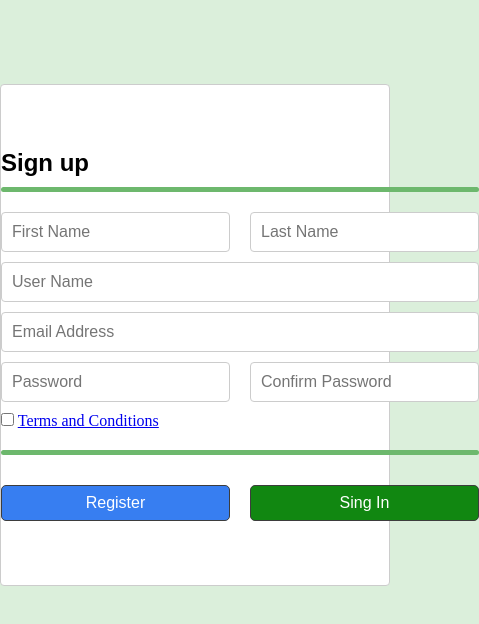
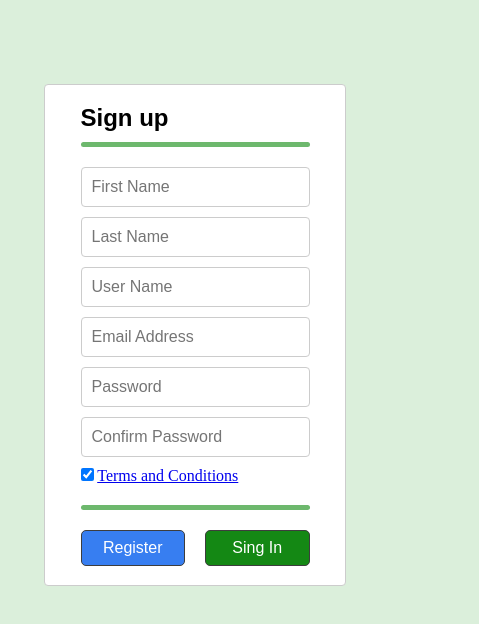
Before and after one commit to rhmadeira/formulario-sing-up, a plain HTML site: page index.html in a window 390 px wide. Shown: the whole page, 479 px wide, since content can reach past the window. Drawn offline with Linux system fonts and the light colour scheme.

Commit message:
Responsivo e add :hover

```diff
--- a/css/style.css
+++ b/css/style.css
@@ -42,6 +42,11 @@ form input{
   border: 1px solid #ccc;
   font-size: 1rem;
   font-family: Arial, Helvetica, sans-serif;
+  transition: 0.4s;
+
+}
+form input:hover{
+  border: 1px solid rgb(57, 57, 57);
 }
 .names,
 .password{
@@ -58,15 +63,13 @@ form input{
   border-radius: 5px;
   margin: 20px 0;
 }
-
 .btn{
   display: grid;
   grid-template-columns: 1fr 1fr;
   gap: 20px;
 }
-
 .btn a{
-  background-color: rgb(17, 135, 17);
+  background-color: rgb(20, 136, 20);
   color: white;
   border: 1px solid rgb(61, 61, 61);
   border-radius: 5px;
@@ -75,6 +78,7 @@ form input{
   text-decoration: none;
   font-family: Arial, Helvetica, sans-serif;
   text-align: center;
+  transition: 0.4s;
 }
 .btn button{
   font-size: 1rem;
@@ -83,9 +87,34 @@ form input{
   border: 1px solid rgb(61, 61, 61);
   background-color: rgb(55, 126, 241);
   color: white;
+  cursor: pointer;
+  transition: 0.4s;
+}
+.btn button:hover{
+  background-color: rgb(15, 100, 237) ;
+}
+.btn a:hover{
+  background-color: rgb(5, 95, 5);
 }
 
-/* .names input,
-.password input{
+@media (max-width: 600px){
+  .container{
+    max-width: 300px;
+  }
+  .names,
+  .password{
+    display: grid;
+    grid-template-columns: 1fr;
+    gap: 10px;
+  }
+  .terms::after{
+    margin-bottom: 10px;
+  }
 
-} */
+}
+
+@media (max-width: 300px){
+  .container{
+    max-width: 260px;
+  }
+}
--- a/index.html
+++ b/index.html
@@ -30,7 +30,7 @@
       </div>
 
       <div class="terms">
-        <input type="checkbox" name="termos" id="termos">
+        <input type="checkbox" name="termos" id="termos" checked>
         <label for="termos"><a href="/">Terms and Conditions</a></label>
       </div>
 
```
